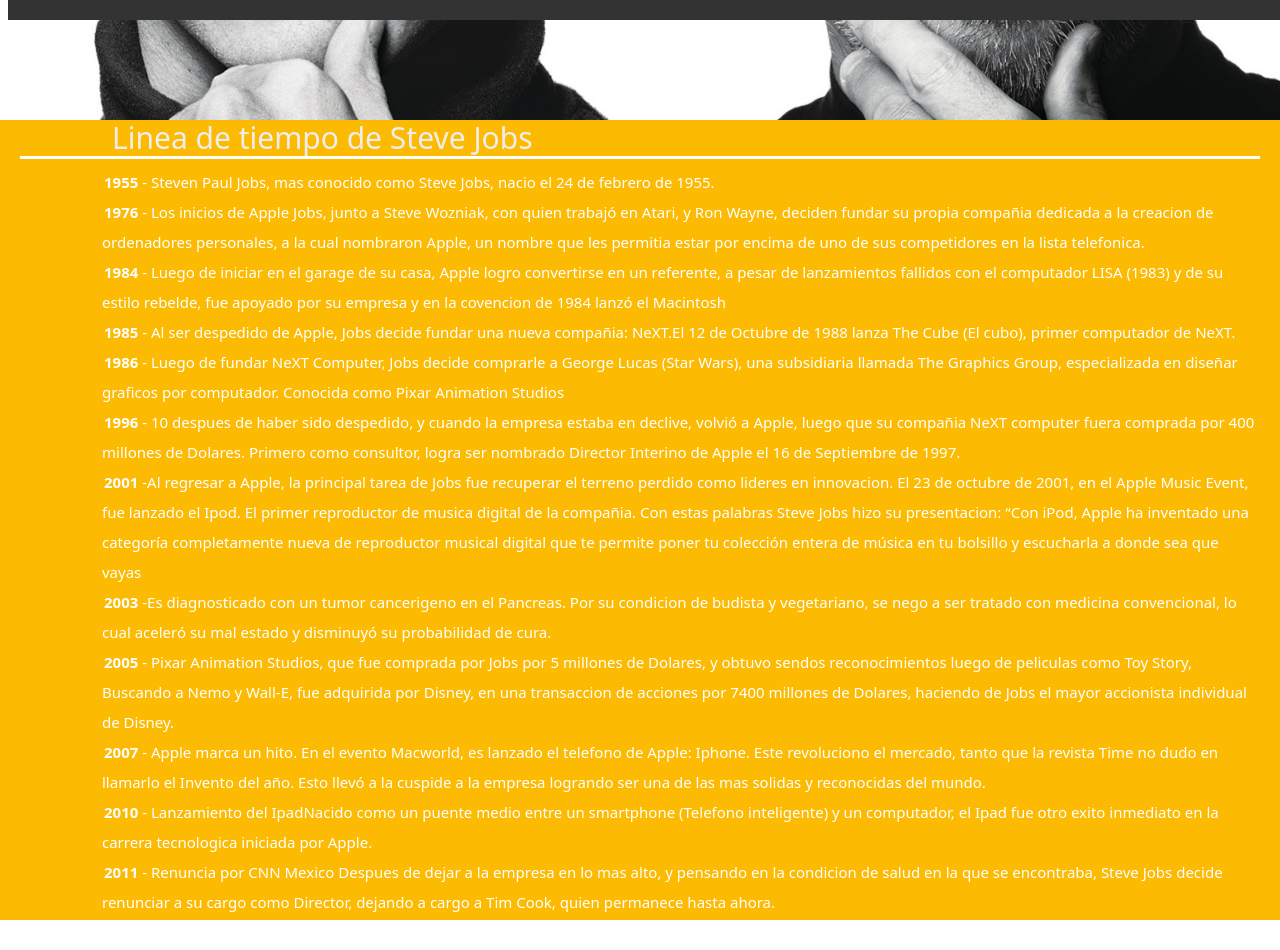
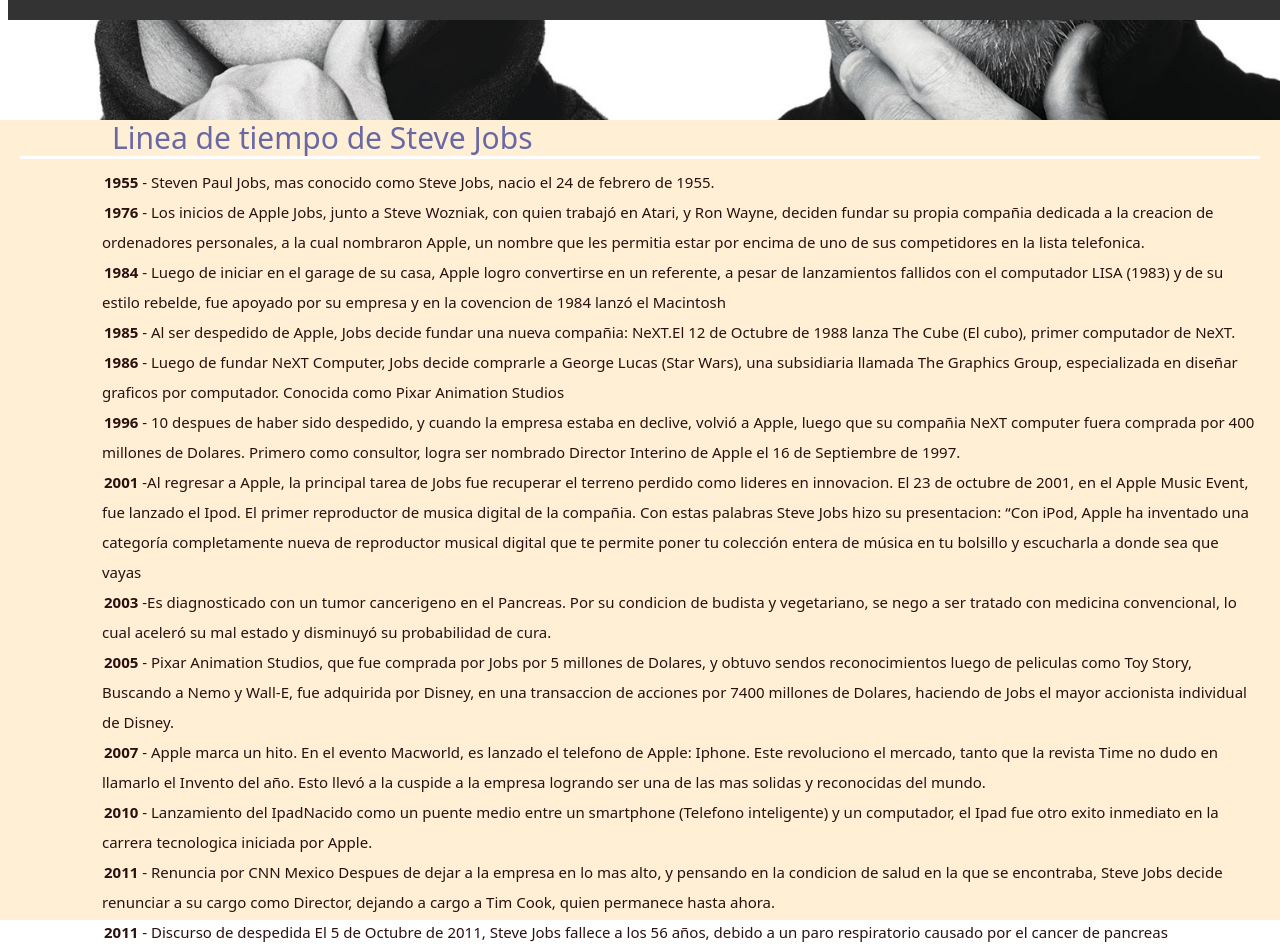
Before and after one commit to kathBD/Tribute, a plain HTML site: page Timelife.html in a window 1280 px wide. Shown: the part 780-1730 px from the top of the page. Drawn offline with nearby package versions, Linux system fonts and the light colour scheme; a web font is replaced by a local one.

Commit message:
correccio-2

```diff
--- a/style.css
+++ b/style.css
@@ -248,7 +248,7 @@ section .timelife{
 	width: 100%;
 	height: 800px;
 	display: flex;
-	background-color:#fcba03;
+	background-color:papayawhip;
 	margin-bottom: 20px;
 	margin-top: auto;
 	margin-right: 10px;
@@ -261,14 +261,14 @@ section .timelife{
 .timelife h3{
 	font-weight: 300;
 	font-size: 30px;
-	color: rgb(238, 238, 240);
+	color: rgb(104, 104, 165);
 	padding-left: 90px;
 	border-bottom: 3px solid white;
 }
 .timelife ul li{
 	padding-left: 50px;
 	font-size: 15px;
-	color: #fff;
+	color: rgb(43, 16, 16);
 	line-height: 30px;
 	display: block;
 
```
